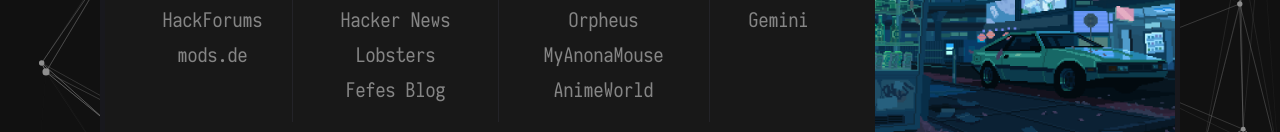
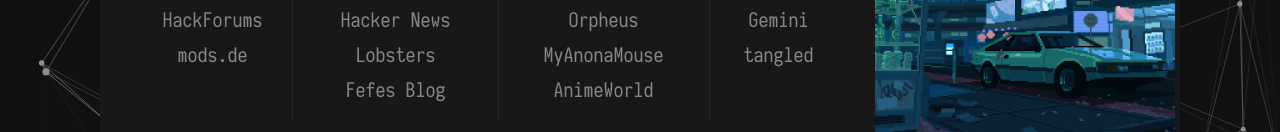
Before and after one commit to alexohneander/startpage, a plain HTML site: page index.html in a window 1280 px wide. Shown: the part 429-561 px from the top of the page. Drawn offline with Linux system fonts and the light colour scheme.

Commit message:
feat: add new Misc site

```diff
--- a/index.html
+++ b/index.html
@@ -40,6 +40,7 @@
 					<a class="nav-title">| Misc |</a>
 					<li><a href="https://github.com/trending">Github</a></li>
 					<li><a href="https://gemini.google.com/">Gemini</a></li>
+					<li><a href="https://tangled.sh/">tangled</a></li>
 				</ul>
 			</nav>
 			<div id="codes"></div>
```
